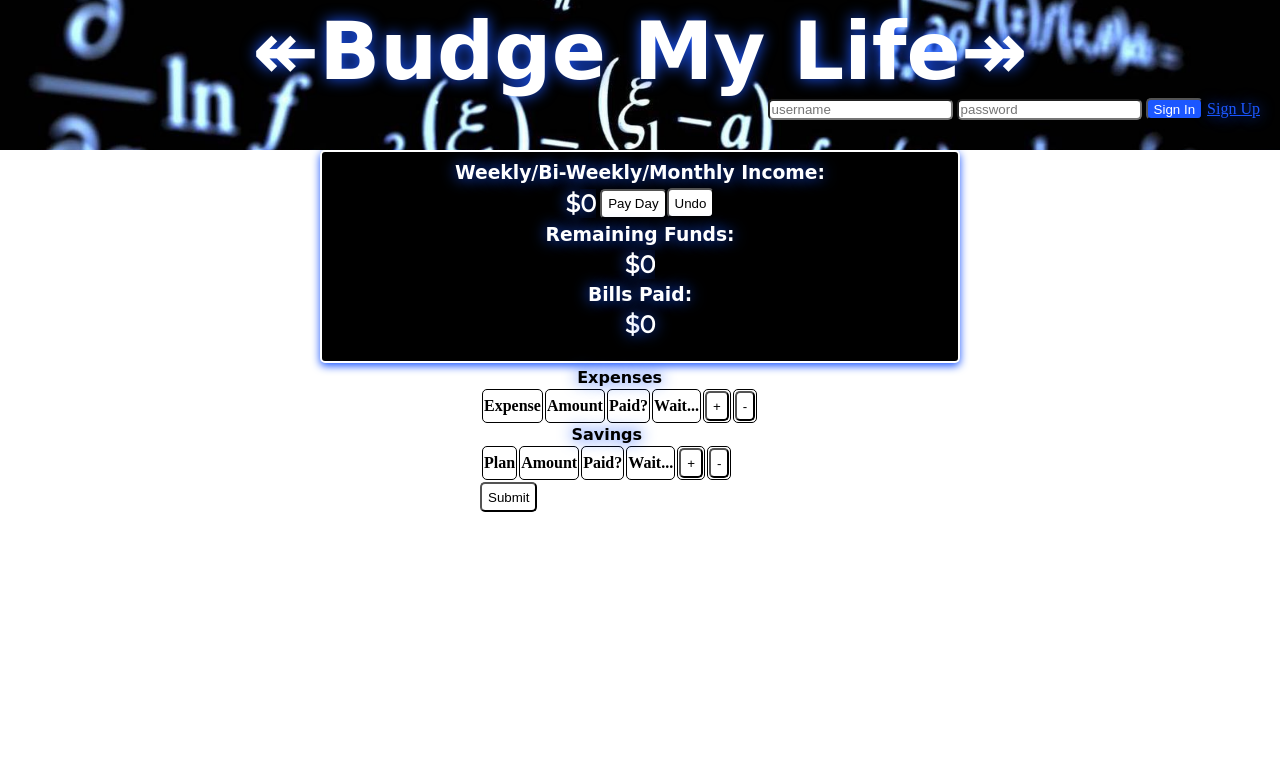
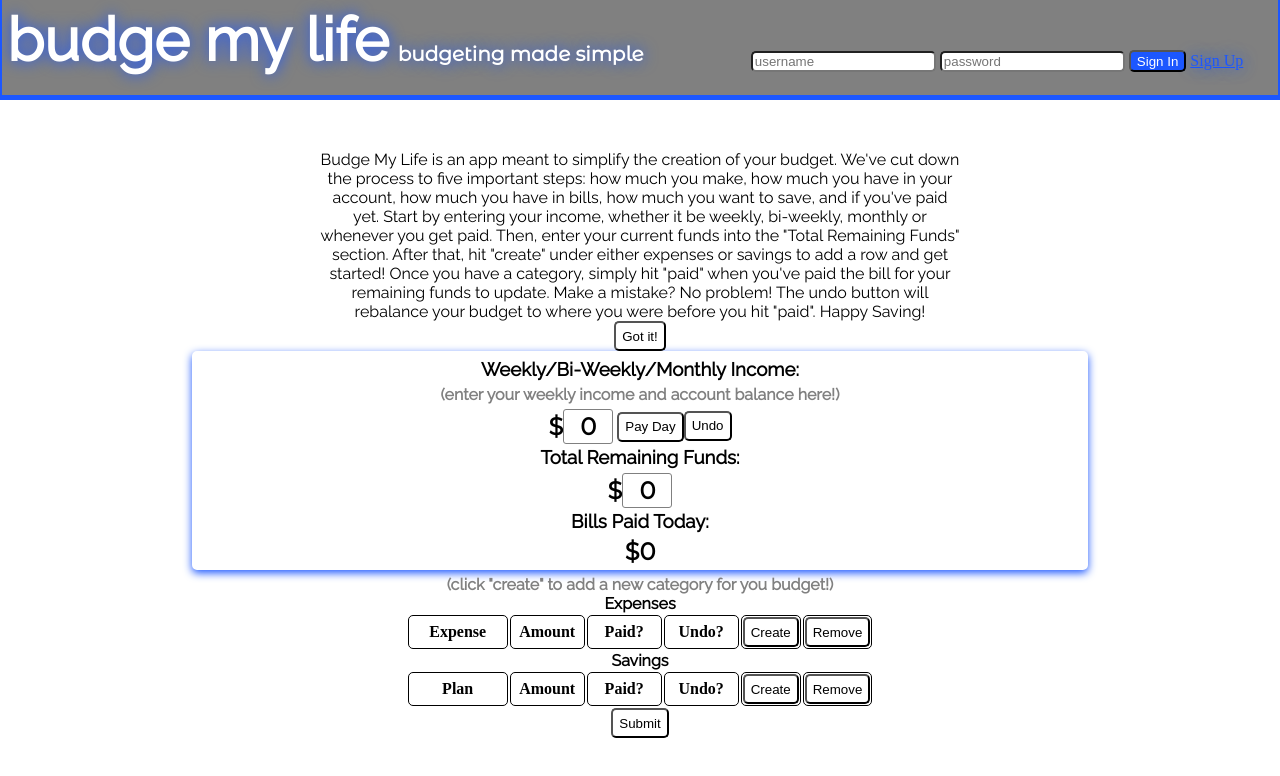
Before and after one commit to ossiggy/fullstackCapstone, a website: page public/index.html in a window 1280 px wide. Drawn offline with Linux system fonts and the light colour scheme; a web font is replaced by a local one.

Commit message:
updated styling and added an explanation section on the landing page

```diff
--- a/public/css/main.css
+++ b/public/css/main.css
@@ -4,10 +4,8 @@
 }
 
 body {
-   /* font-family: 'Hind', sans-serif;   */
-   background-color: white;
+  background-color: white;
   color: black;
-  /* background-image: url(../assets/mathematics.jpg); */
   background-repeat: no-repeat;
 	background-size: cover;
   background-position: 50% 25%;
@@ -16,11 +14,10 @@ body {
 }
 
   .heading {
-  background-image: url(../assets/mathematics.jpg);
   background-repeat: no-repeat;
 	background-size: cover;
-  background-position: 50% 25%;  */
-  background-color: black;
+  background-position: 50% 25%;
+  background-color: gray;
   overflow: hidden;
   position:fixed;
   top:0;
@@ -29,16 +26,24 @@ body {
   z-index:100;
   color: white;
   text-shadow: 0 0 15px #1c57ff;
-  height: 150px;
-  text-align: center;
+  height: 100px;
+  text-align: left;
+  border-bottom: 5px solid #1c57ff;
+  border-left: 2px solid #1c57ff;
+  border-right: 2px solid #1c57ff;
 }
 
 #sign-in {
   text-align: right;
   margin-right: 20px;
+  display: inline-block;
+  padding-top: 50px;
+  width: 47%;
+  position: absolute;
+  clear: left;
 }
 
-#login-form, .welcome{
+.welcome{
   display: inline-block;
 }
 
@@ -58,14 +63,23 @@ a {
 }
 
 .heading h1 {
-  font-size: 80px;
+  font-size: 60px;
   margin-top: 5px;
-  font-family: 'Sedgwick Ave Display', cursive;
+  margin-left: 5px;
+  font-family: 'Raleway', sans-serif;
+  display: inline-block;
+}
+
+.heading h2 {
+  font-size: 20px;
+  margin-left:5px;
+  display: inline-block;
+  position: relative;
 }
 
 h2, h3, caption {
   margin: 0;
-  text-shadow: 0 0 15px #1c57ff;
+  /* text-shadow: 0 0 15px #1c57ff; */
 }
 
 h2 {
@@ -75,30 +89,37 @@ h2 {
 }
 
 h3, caption {
-  font-family:'Sedgwick Ave', cursive;
+  font-family:'Raleway', sans-serif;
 }
 
 .income-data {
-  width: 50%;
-  height:213px;
+  width: 70%;
+  height: calc(width);
+  overflow: hidden;
   margin: 0 auto;
   text-align: center;
   border: 2px solid white;
   border-radius: 5px;
   box-shadow: 0 3px 8px 0 #1c57ff;
-  padding-top: 10px;
-  background-color: black;
-  color:white;
+  background-color: white;
+  color:black;
 }
 
 .container {
     width: 50%;
     margin: 0 auto;
     margin-top: 5px;
+    text-align: center;
 }
 
 .table {
   width: 50%;
+  margin: 0 auto;
+  text-align: center;
+}
+
+#vertical-1, #vertical-2 {
+  width:50%;
   margin: 0 auto;
 }
 
@@ -111,6 +132,13 @@ th, td {
   border-radius: 5px;
   background-color: white;
   color: black;
+  min-width: 75px;
+  max-width: 75px;
+}
+
+th {
+  min-width: 100px;
+  max-width: 125px;
 }
 
 input {
@@ -129,8 +157,8 @@ button {
 
 .welcome {
   text-align:left;
-  float:left;
   margin-left: 20px;
+  margin-top: 5px;
 }
 
 .hidden {
@@ -171,7 +199,7 @@ td{
 
 .income-div{
   padding-top: 5px;
-  padding-bottom: 5px;
+  padding-bottom: 2px;
 }
 
 #sign-up-div {
@@ -184,3 +212,49 @@ td{
   width:100%;
   padding-left:42%;
 }
+
+.notes {
+  font-family:'Raleway', sans-serif;
+  color: grey;
+  padding-top: 5px;
+}
+
+.monthly-income {
+  padding-top: 5px;
+  width: 100%;
+}
+
+#income, #remaining-funds{
+  border: 1px solid gray;
+  border-radius: 3px;
+  min-width: 50px;
+  max-width: 150px;
+  padding: 2px;
+}
+
+.create-b, .del-b {
+  min-width: 0;
+}
+
+.pay-it {
+  width: 100%;
+  font-weight: bold;
+  background-color: #1c57ff;
+  color: white;
+}
+
+.undo {
+  width: 100%;
+  font-weight: bold;
+  background-color: gray;
+  color: white;
+}
+
+.explainer {
+  width: 50%;
+  margin-left: auto;
+  margin-right: auto;
+  text-align: center;
+  font-family:'Raleway', sans-serif;
+
+}
--- a/public/index.html
+++ b/public/index.html
@@ -4,12 +4,13 @@
     <meta charset="utf-8">
     <meta name="viewport" content="width=device-width">
     <title>Budge My Life</title>
-    <link href="https://fonts.googleapis.com/css?family=Sedgwick+Ave|Sedgwick+Ave+Display|Montserrat+Alternates" rel="stylesheet">
+    <link href="https://fonts.googleapis.com/css?family=Montserrat+Alternates|Raleway" rel="stylesheet">
     <link href="css/main.css" rel="stylesheet" type="text/css"/>
   </head>
   <body>
     <header class="heading">
-      <h1>↞Budge My Life↠</h1>
+      <h1>budge my life</h1>
+      <h2>budgeting made simple</h2>
       <div id="sign-in">
         <form id="login-form">
           <input name="username" type="text" placeholder="username">
@@ -20,34 +21,46 @@
       </div>
     </header>
     <main>
+      <div class="explainer">
+        <p>Budge My Life is an app meant to simplify the creation of your budget.
+            We've cut down the process to five important steps: how much you make, how much you have in your account,
+            how much you have in bills, how much you want to save, and if you've paid yet. Start by entering your
+            income, whether it be weekly, bi-weekly, monthly or whenever you get paid. Then, enter your current funds into the
+            "Total Remaining Funds" section. After that, hit "create" under either expenses or savings to add a row and get started!
+            Once you have a category, simply hit "paid" when you've paid the bill for your remaining funds to update. Make a mistake?
+            No problem! The undo button will rebalance your budget to where you were before you hit "paid". Happy Saving!
+        </p>
+        <button id="got-it" type="button">Got it!</button>
+      </div>
     <form id="budget-form">
       <div class="income-data">
         <h3 class="monthly-income">Weekly/Bi-Weekly/Monthly Income:</h3>
+        <h4 class="notes">(enter your weekly income and account balance here!)</h4>
         <div class="income-div">
           <h2 class="dollar">$</h2><h2 contenteditable="true" class ="income" id="income">0</h2>
           <button type="button" id="pay-day">Pay Day</button><button type="button" id="un-pay">Undo</button>
         </div>
-            <h3>Remaining Funds:</h3>
+            <h3>Total Remaining Funds:</h3>
             <div class="income-div">
               <h2 class="dollar">$</h2><h2 contenteditable="true" id="remaining-funds">0</h2>
             </div>
-            <h3>Bills Paid:</h3>
+            <h3>Bills Paid Today:</h3>
             <div class="income-div">
               <h2 class="dollar">$</h2><h2 id="bills-paid">0</h2>
             </div>
 
       </div>
-      <div class="container">
-        <div class="table">
+      <div class="table">
+          <h4 class="notes">(click "create" to add a new category for you budget!)</h4>
           <table id="vertical-1">
                   <caption><strong>Expenses</strong></caption>
                   <tr>
                       <th>Expense</th>
                       <td><strong>Amount</strong></td>
-                       <td><strong>Paid?</strong></td>
-                       <td><strong>Wait...</strong></td>
-                       <td><button class='add-row'>+</button>
-                        <td><button class='del-row'>-</button></td>
+                      <td><strong>Paid?</strong></td>
+                      <td><strong>Undo?</strong></td>
+                      <td class="create-b"><button class='add-row'>Create</button></td>
+                      <td class="del-b"><button class='del-row'>Remove</button></td>
                   </tr>
               </table>
               <table id="vertical-2">
@@ -55,15 +68,14 @@
                   <tr>
                     <th>Plan</th>
                     <td><strong>Amount</strong></td>
-                     <td><strong>Paid?</strong></td>
-                     <td><strong>Wait...</strong></td>
-                     <td><button class='add-row'>+</button></td>
-                     <td><button class='del-row'>-</button></td>
+                    <td><strong>Paid?</strong></td>
+                    <td><strong>Undo?</strong></td>
+                    <td class="create-b"><button class='add-row'>Create</button></td>
+                    <td class="del-b"><button class='del-row'>Remove</button></td>
                   </tr>
               </table>
               <button id="submit" type="submit">Submit</button>
         </div>
-      </div>
       </form>
       </main>
     <script
--- a/public/js/signupapp.js
+++ b/public/js/signupapp.js
@@ -29,7 +29,7 @@ function createUser(event){
 
   function handleSuccess(success){
     $('body').append(
-      `<a id="goBackLink" href='/'>Go Back to Sign In and Fill Out My Budget!</a>`
+      `<a id="goBackLink" href='/'>Go back, fill out your budget and log in, then click Sign In!</a>`
     )
   }
   console.log(userObject)
--- a/public/login.js
+++ b/public/login.js
@@ -1,5 +1,6 @@
 $('#login-form').on('submit', function(event){
   event.preventDefault();
+  this.childNodes[5].disabled = true
   const formData = {};
 
   $('#login-form input').each(function(){
@@ -43,4 +44,6 @@ function userLogin(formData){
   };
 
   $.ajax(infoSettings);
+  $('#login-form').addClass('hidden')
+  $('.explainer').addClass('hidden')
 }
```
Also changed, not shown: public/js/app.js (+25 -22 lines).
